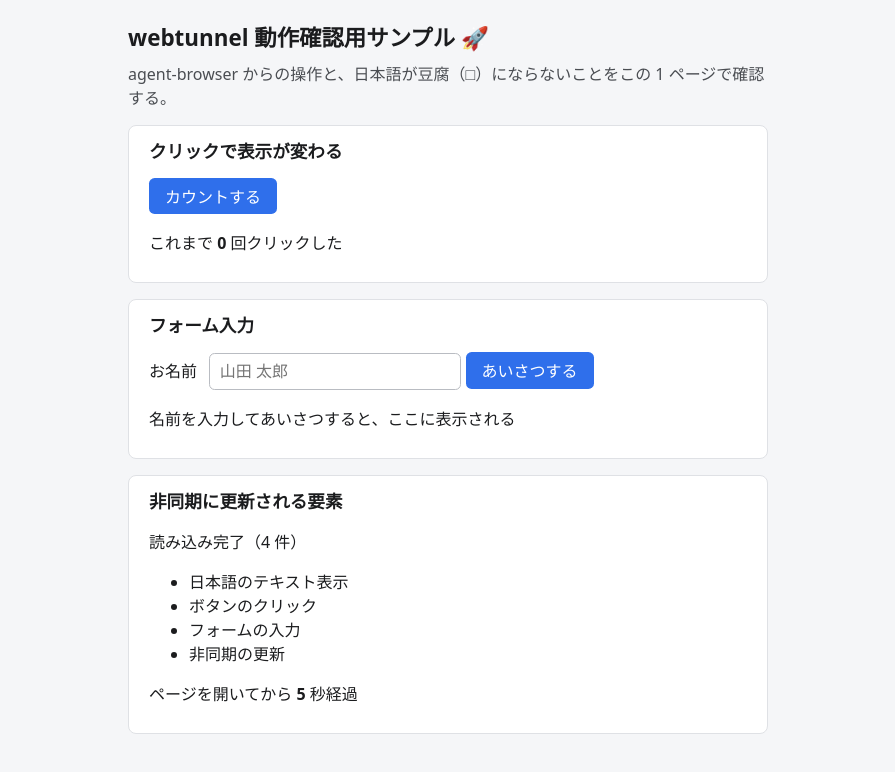
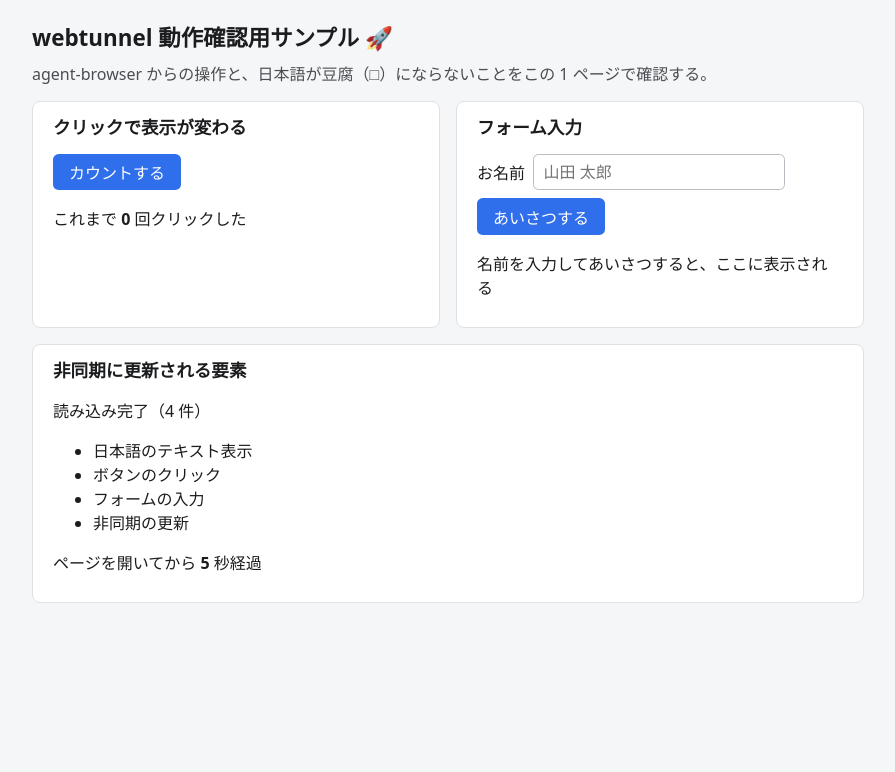
Before and after one commit to bannzai/webtunnel, a website built with Vite: page webProject/index.html in a window 1280 px wide. Shown: the whole page, without its empty margins (192-1087 px from the left). Built offline with nearby package versions, Linux system fonts and the light colour scheme.

Commit message:
サンプルアプリを runner のビューポート (高さ 650px 前後) に収める
runner の Chromium は 1280x800 のウィンドウでもビューポートの高さは 650px 前後で、
スクリーンショットに最後のセクションが写らなかった。上 2 つのセクションを横並びにして収めた。

Refs #4

```diff
--- a/webProject/index.html
+++ b/webProject/index.html
@@ -13,6 +13,7 @@
         agent-browser からの操作と、日本語が豆腐（□）にならないことをこの 1 ページで確認する。
       </p>
 
+      <div class="columns">
         <section>
           <h2>クリックで表示が変わる</h2>
           <button id="counter-button" type="button">カウントする</button>
@@ -28,6 +29,7 @@
           </form>
           <p id="greeting-output">名前を入力してあいさつすると、ここに表示される</p>
         </section>
+      </div>
 
       <section>
         <h2>非同期に更新される要素</h2>
--- a/webProject/src/style.css
+++ b/webProject/src/style.css
@@ -9,11 +9,23 @@ body {
   color: #1b1c1e;
 }
 
-/* runner の Chromium は 1280x800 で起動するため、スクロールせずに全要素が入る高さに収める */
+/* runner の Chromium (1280x800 ウィンドウ = 高さ 650px 前後のビューポート) で
+   スクロールせずに全要素が入るよう、上 2 つのセクションを横に並べる */
 main {
-  max-width: 40rem;
+  max-width: 52rem;
   margin: 0 auto;
   padding: 1.25rem 1.5rem 1.5rem;
+}
+
+.columns {
+  display: grid;
+  grid-template-columns: repeat(auto-fit, minmax(18rem, 1fr));
+  gap: 1rem;
+  margin-top: 1rem;
+}
+
+.columns > section {
+  margin-top: 0;
 }
 
 h1 {
@@ -56,8 +68,11 @@ input {
   border-radius: 0.35rem;
 }
 
-label {
-  margin-right: 0.5rem;
+form {
+  display: flex;
+  flex-wrap: wrap;
+  align-items: center;
+  gap: 0.5rem;
 }
 
 output {
```
Also changed, not shown: PROJECT.md (+1 -1 lines). Lines whose indentation alone changed are shown as unchanged.
